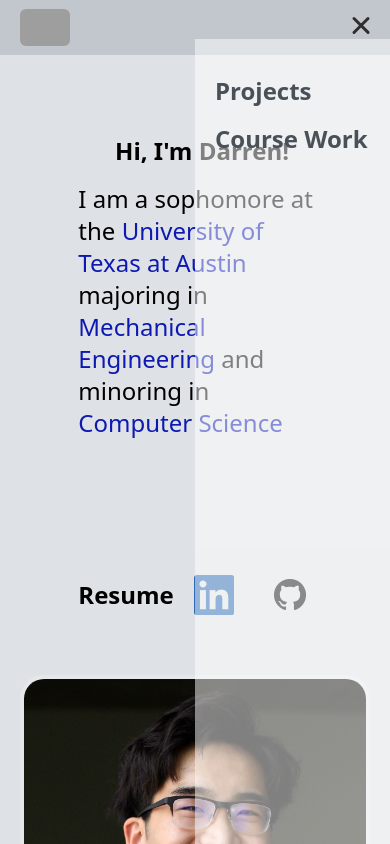
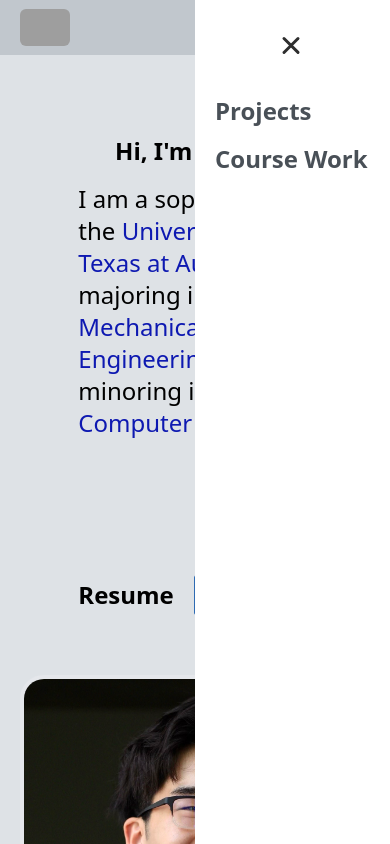
Before and after one commit to darrenau03/amazon, a React (Create React App) app: page / in a window 390 px wide. Both pictures are taken after a click on the element 362 px from the left and 27 px from the top of the page. Shown: the top 844 px of the page. Built offline with nearby package versions, Linux system fonts and the light colour scheme; grey boxes are pictures that could not be loaded.

Commit message:
fixed scrolling side issue mobile

```diff
--- a/src/App.css
+++ b/src/App.css
@@ -36,3 +36,11 @@
     transform: rotate(360deg);
   }
 }
+
+
+html, body {
+  overflow-x: hidden;
+}
+body {
+  position: relative
+}
--- a/src/App.js
+++ b/src/App.js
@@ -12,7 +12,7 @@ export default function App() {
       {/* <Helmet>
         <style>{"body { background-color: #7F8487; }"}</style>
       </Helmet> */}
-      <div className="flex justify-center w-full">
+      <div className="flex justify-center w-full m-0">
         <div className="flex flex-col justify-center w-full">
           <Navbar/>
           <div className="flex justify-center bg-[#dee2e6]">
--- a/src/Components/Navbar2/OpenMenu.js
+++ b/src/Components/Navbar2/OpenMenu.js
@@ -19,10 +19,13 @@ export default function OpenMenu() {
       <MenuToggle isOpen={isOpen} toggle={flipOpen} className="" />
 
       {isOpen && (
-
         <div className="z-0">
           {/* <MenuToggle isOpen={isOpen} toggle={flipOpen} className="" /> */}
-          <ul className="m-0 p-0 bg-white bg-opacity-50 fixed right-0 h-full w-6/12">
+          <ul className="m-0 p-0 bg-white fixed right-0 h-full w-6/12 top-0">
+            <div className="flex mt-9 justify-center scale-[1]">
+              <MenuToggle isOpen={isOpen} toggle={flipOpen} className="" />
+            </div>
+
             <div className="flex flex-col space-y-4 mt-9 ">
               <ScrollProjects isOpen={isOpen} toggleFunction={flipOpen} />
               <ScrollCoursework isOpen={isOpen} toggleFunction={flipOpen} />
```
